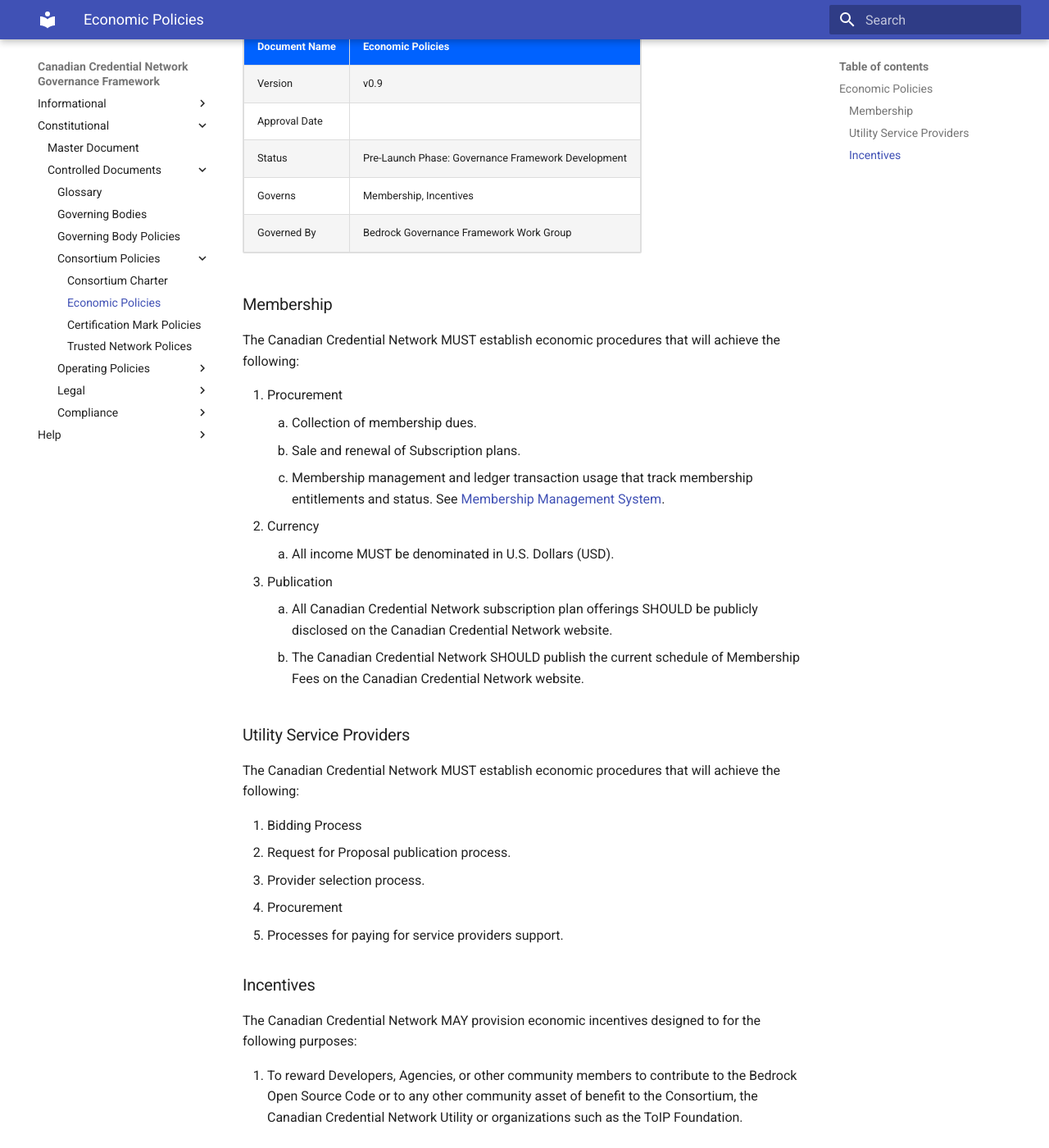
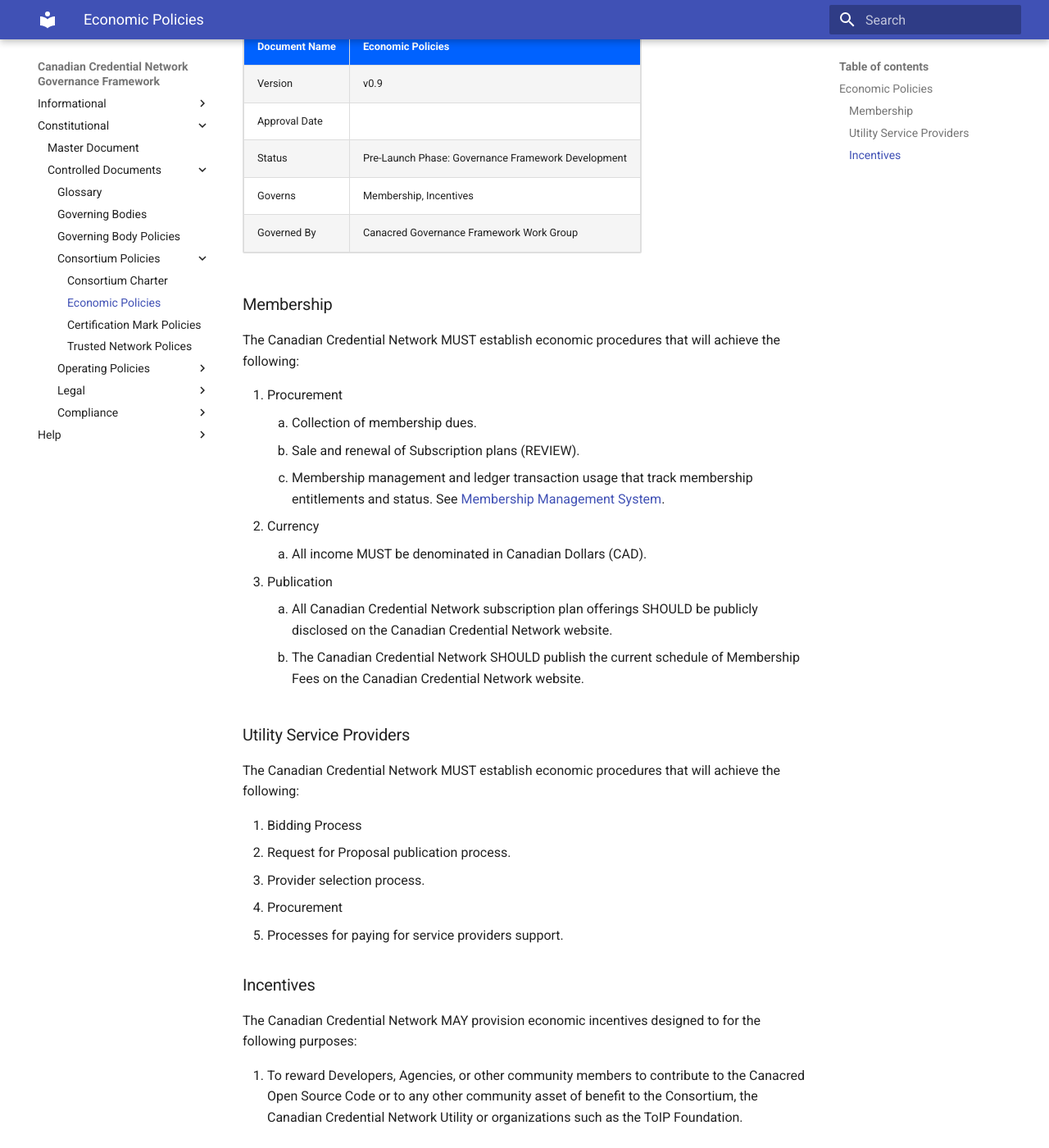
Before and after one commit to VictorSyntez/governance, an MkDocs documentation site: the page built from docs/gf_controlled/economic_policies.md, in a window 1280 px wide and 1400 px high, scrolled down 265 px. Shown: the whole window at 82% size. Built offline with MkDocs 1.6.1 and Material for MkDocs 9.7.7, drawn with Linux system fonts in a browser that asks for light colours; some of the changed text lies outside the part shown.

Commit message:
update to business_rules, legal_arch

```diff
--- a/docs/gf_controlled/economic_policies.md
+++ b/docs/gf_controlled/economic_policies.md
@@ -1,6 +1,6 @@
 ## Economic Policies
 
-This is a Controlled Document of the Bedrock Governance Framework was approved by the Canadian Credential Network Board of Directors.
+This is a Controlled Document of the Canacred Governance Framework was approved by the Canadian Credential Network Board of Directors.
 
 | Document Name | Economic Policies |
 | --- | --- |
@@ -8,17 +8,17 @@
 | Approval Date | |
 | Status | Pre-Launch Phase: Governance Framework Development |
 | Governs |Membership, Incentives |
-| Governed By | Bedrock Governance Framework Work Group |
+| Governed By | Canacred Governance Framework Work Group |
 
 ### Membership
 The Canadian Credential Network MUST establish economic procedures that will achieve the following:
 
 1. Procurement
     1. Collection of membership dues.
-    2. Sale and renewal of Subscription plans.
+    2. Sale and renewal of Subscription plans (REVIEW).
     3. Membership management and ledger transaction usage that track membership entitlements and status. See [Membership Management System](../gf_info/glossary.md).
 2. Currency
-    1. All income MUST be denominated in U.S. Dollars (USD).
+    1. All income MUST be denominated in Canadian Dollars (CAD).
 3. Publication
     1. All Canadian Credential Network subscription plan offerings SHOULD be publicly disclosed on the Canadian Credential Network website.
     2. The Canadian Credential Network SHOULD publish the current schedule of Membership Fees on the Canadian Credential Network website.
@@ -35,4 +35,4 @@
 ### Incentives
 The Canadian Credential Network MAY provision economic incentives designed to for the following purposes:
 
-1. To reward Developers, Agencies, or other community members to contribute to the Bedrock Open Source Code or to any other community asset of benefit to the Consortium, the Canadian Credential Network Utility or organizations such as the ToIP Foundation.
+1. To reward Developers, Agencies, or other community members to contribute to the Canacred Open Source Code or to any other community asset of benefit to the Consortium, the Canadian Credential Network Utility or organizations such as the ToIP Foundation.
```
Also changed, not shown: docs/gf_controlled/certification_mark_policies.md (+1 -1 lines), docs/gf_controlled/trust_mark_policies.md (+2 -2 lines), docs/gf_controlled/trusted_network_policies.md (+2 -2 lines).
